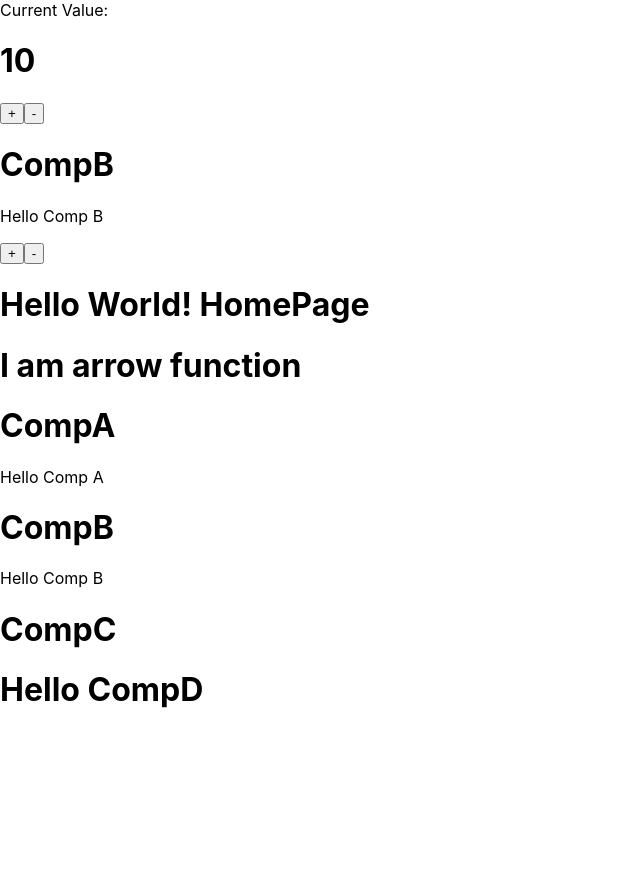
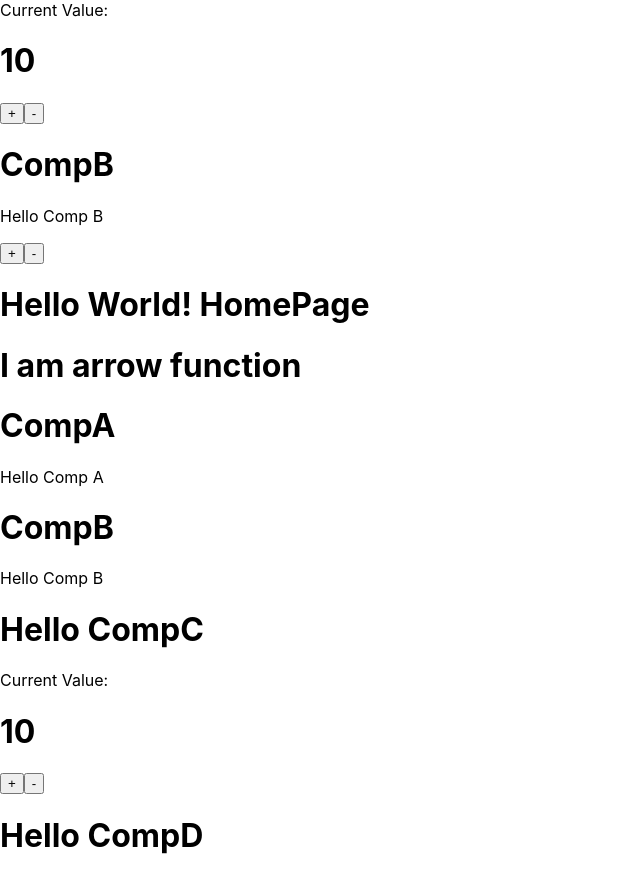
Before and after one commit to lrangelc/nextjs-content-manager-app, a Next.js app: page / in a window 1280 px wide. Shown: the whole page, without its empty margins (0-640 px from the left). Before the commit the page ends 800 px from the top, so only its background shows below. Built offline with nearby package versions, Linux system fonts and the light colour scheme.

Commit message:
Class state

```diff
--- a/pages/index.tsx
+++ b/pages/index.tsx
@@ -48,11 +48,36 @@ function CompB() {
 }
 
 // JSX - Javascript XML
-class CompC extends React.Component {
+class CompC extends React.Component<{}, { [key: string]: any }> {
+  // state = {
+  //   myValue: 10,
+  // };
+
+  constructor(props) {
+    super(props);
+    this.state = {
+      myValue: 10,
+    };
+  }
+
+  changeState(incrementor) {
+    this.setState({
+      myValue: incrementor,
+    });
+    console.log(incrementor);
+  }
+
   render() {
+    // const myValue = this.state.myValue;
+    const { myValue } = this.state;
+    console.log(`I am re-executed`);
+
     return (
       <>
-        <h1>CompC</h1>
+        <h1>Hello CompC</h1>
+        Current Value: <h1>{myValue}</h1>
+        <button onClick={() => this.changeState(myValue + 1)}>+</button>
+        <button onClick={() => this.changeState(myValue - 1)}>-</button>
       </>
     );
   }
```
